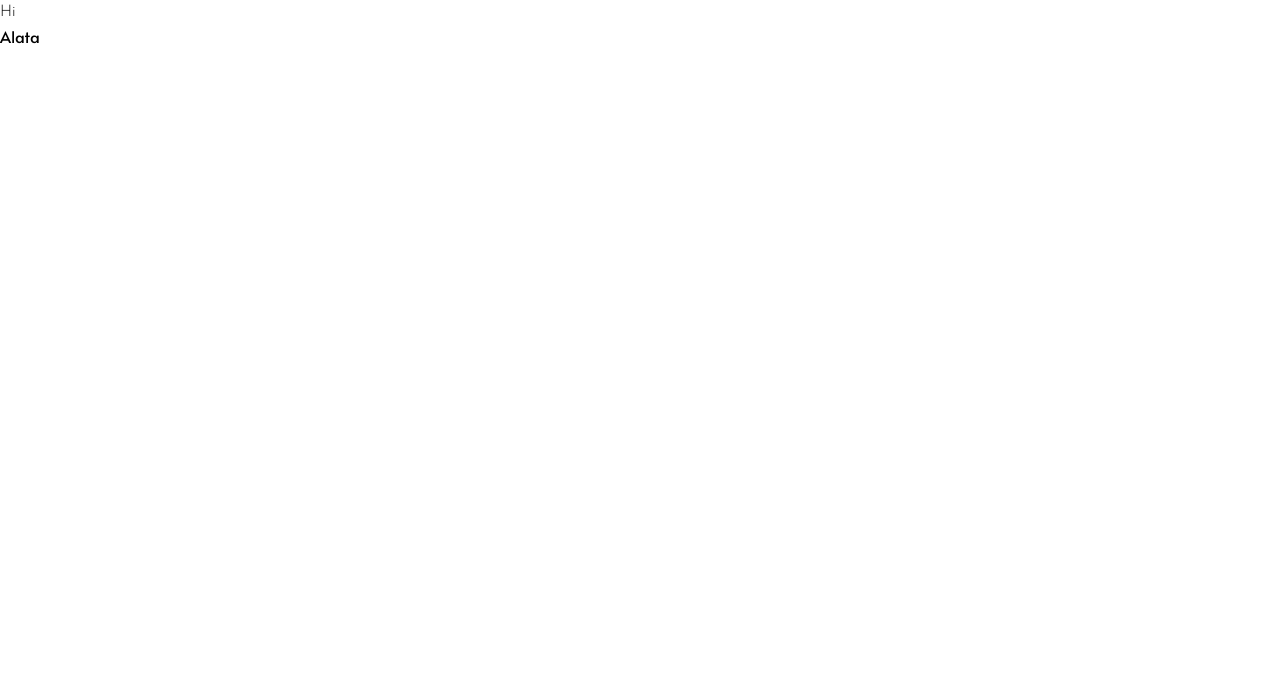
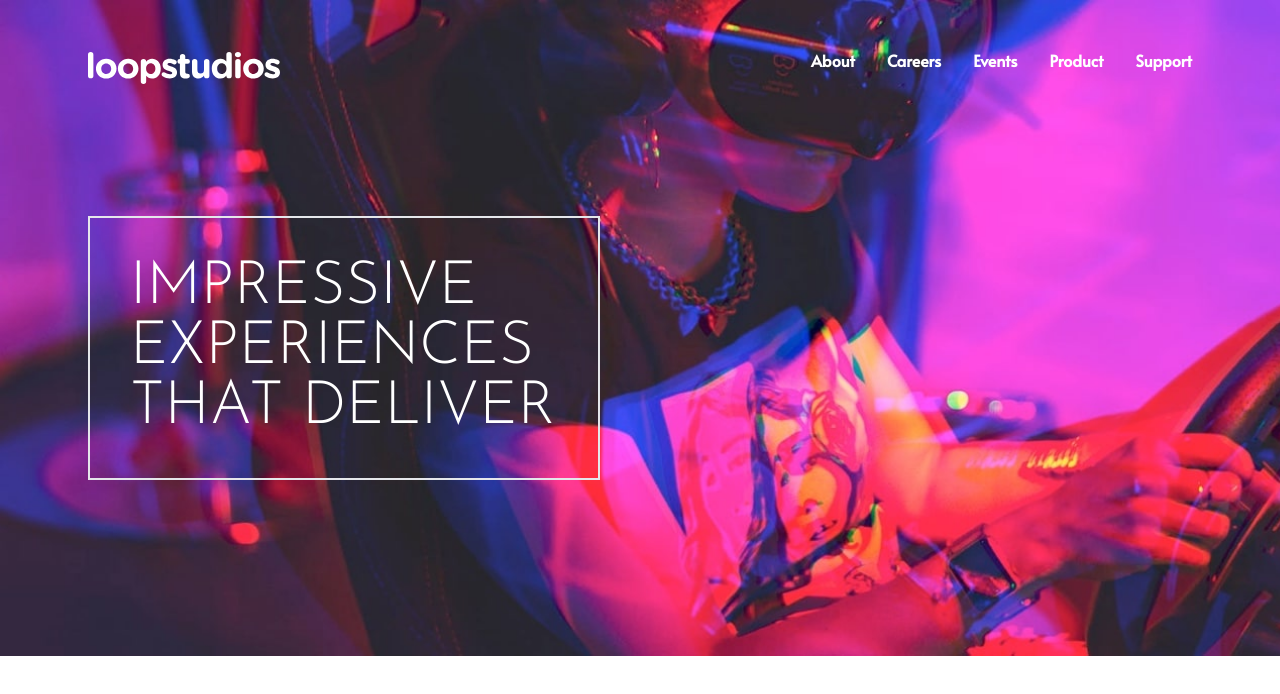
Before and after one commit to duy211099/tailwind-sandbox, a website: page loopstudios/index.html in a window 1280 px wide. Drawn offline with Linux system fonts and the light colour scheme.

Commit message:
feat: hero section

```diff
--- a/loopstudios/index.html
+++ b/loopstudios/index.html
@@ -16,8 +16,42 @@
 </head>
 
 <body>
-    <h1>Hi</h1>
-    <h1 class="font-alata">Alata</h1>
+    <!-- Hero Section -->
+    <section id="hero">
+        <!-- Hero Container -->
+        <div class="container max-w-6xl mx-auto px-6 py-12">
+            <nav class="flex justify-between items-center font-bold text-white">
+                <img src="./images/logo.svg" alt="loopstudios">
+                <div class="hidden h-10 font-alata md:flex md:space-x-8 text-white">
+                    <div class="group">
+                        <a href="#!">About</a>
+                        <div class="mx-2 group-hover:border-b group-hover:border-blue-50" href="#!"></div>
+                    </div>
+                    <div class="group">
+                        <a href="#!">Careers</a>
+                        <div class="mx-2 group-hover:border-b group-hover:border-blue-50" href="#!"></div>
+                    </div>
+                    <div class="group">
+                        <a href="#!">Events</a>
+                        <div class="mx-2 group-hover:border-b group-hover:border-blue-50" href="#!"></div>
+                    </div>
+                    <div class="group">
+                        <a href="#!">Product</a>
+                        <div class="mx-2 group-hover:border-b group-hover:border-blue-50" href="#!"></div>
+                    </div>
+                    <div class="group">
+                        <a href="#!">Support</a>
+                        <div class="mx-2 group-hover:border-b group-hover:border-blue-50" href="#!"></div>
+                    </div>
+                </div>
+                <!-- @todo hamburger btn -->
+            </nav>
+            <!-- @todo mobile menu -->
+            <div class="max-w-lg mt-32 mb-32 p-4 font-sans text-4xl text-white uppercase border-2 md:p-10 md:m-32 md:mx-0 md:text-6xl">
+                Impressive Experiences That Deliver
+            </div>
+        </div>
+    </section>
 </body>
 
 </html>
--- a/loopstudios/input.css
+++ b/loopstudios/input.css
@@ -1,3 +1,17 @@
 @tailwind base;
 @tailwind components;
 @tailwind utilities;
+
+
+#hero {
+    background-image: url(../images/desktop/image-hero.jpg);
+    background-size: cover;
+    background-repeat: no-repeat;
+}
+
+@media(max-width: 576px) {
+    #hero {
+        background-image: url(../images/mobile/image-hero.jpg);
+        background-position: center;
+    }
+}
```
Also changed, not shown: loopstudios/css/style.css.
